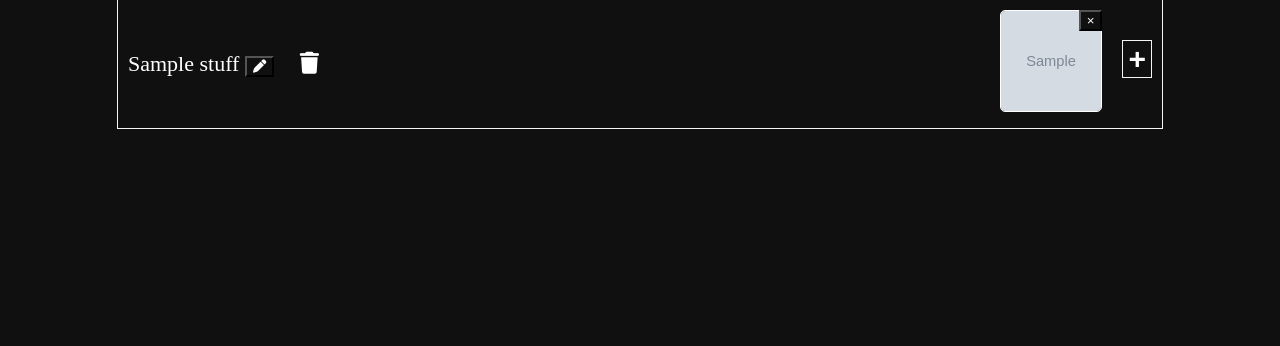
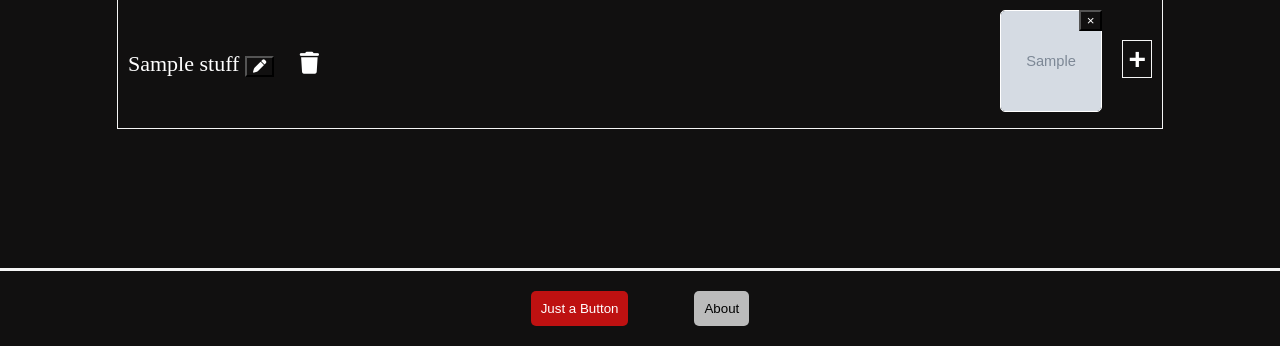
Before and after one commit to moosa817/cul_bot_web, a Flask app: page / in a window 1280 px wide. Shown: the part 454-800 px from the top of the page. Run offline with Flask 2, Linux system fonts and the light colour scheme; the visitor is signed in with stand-in values (Sample User, id 1); tables that the repository leaves empty hold one stand-in row (values such as "Sample post"); grey boxes marked "Sample" are stand-in pictures; grey boxes labelled with a size stand in for pictures from a placeholder-image service; some libraries are stand-ins or nearby versions.

Commit message:
Added prank and about

```diff
--- a/static/css/style.css
+++ b/static/css/style.css
@@ -427,3 +427,33 @@ form input{
     content: 'Keyword: ';
     font-weight: normal;
   }
+
+  footer{
+    margin:0;
+
+    position:absolute;
+    bottom:0;
+    border:3px solid whitesmoke;
+    border-right: none;
+    border-left: none;
+    border-bottom:none;
+    width:100vw;
+  }
+ .footer-stuff{
+  padding:20px;
+  text-align: center;
+ }
+ .footer-stuff .btn1{
+  border:none;
+  background:rgb(190, 17, 17);
+  padding:10px;
+  border-radius:5px;
+  margin-right:5%;
+ }
+ .footer-stuff .btn2{
+  border: none;
+  background:#bbb;
+  border-radius:5px;
+  padding:10px;
+  color:black;
+ }
--- a/templates/index.html
+++ b/templates/index.html
@@ -1,6 +1,7 @@
 <!DOCTYPE html>
 <html lang="en">
 <head>
+    <link rel="shortcut icon" href="/static/favicon.ico" type="image/x-icon">
     <meta charset="UTF-8">
     <meta http-equiv="X-UA-Compatible" content="IE=edge">
     <meta name="viewport" content="width=device-width, initial-scale=1.0">
@@ -251,6 +252,20 @@ There was an error. Please try again
 
 
 
+<footer>
+  <div class="footer-stuff">
+    <a href="/surprise" target="_blank"><button class="btn1">Just a Button</button></a>
+
+    <a href="/about" target="_blank"><button class="btn2">About</button></a>
+
+
+
+  </div>
+
+</footer>
+
+
+
 {% endblock %}
 
 </body>
--- a/webserver.py
+++ b/webserver.py
@@ -279,13 +279,21 @@ def logout():
     return redirect(url_for("index"))
 
 
+@app.route("/surprise",methods=["GET","POST"])
+def prank():
+    return render_template("prank.html")
+
+@app.route("/about")
+def about():
+    return render_template("about.html")
+
+def run():
+
+  app.run(host='0.0.0.0',debug=True)
 
 
 
-def run():
-
-  app.run(host='0.0.0.0')
-
+run()
 def keep_alive():
 
     t = Thread(target=run)
```
Also changed, not shown: templates/about.html (added, +18 -0 lines), templates/prank.html (added, +61 -0 lines), static/bait.jpg (added), static/favicon.ico (added), 2 other files.
